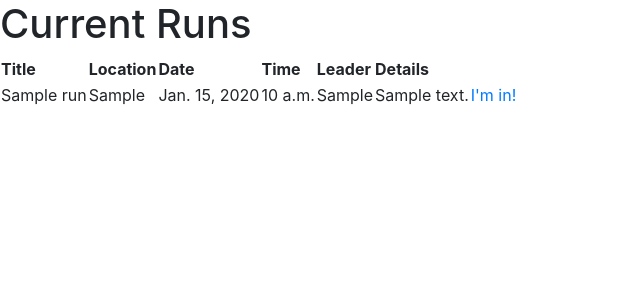
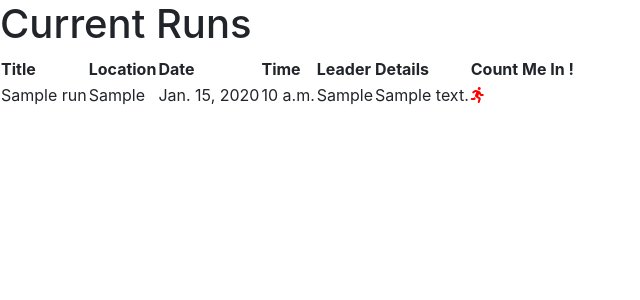
Before and after one commit to ccp84/c25k, a Django app: page /run/list in a window 1280 px wide. Shown: the part 56-356 px from the top of the page, without its empty margins (0-640 px from the left). Run offline with Django 3.2, Linux system fonts and the light colour scheme; a user stored in the database is signed in; tables that the repository leaves empty hold one stand-in row (values such as "Sample post").

Commit message:
html>add font awesome icon to run list

```diff
--- a/templates/base.html
+++ b/templates/base.html
@@ -5,6 +5,7 @@
 	<meta charset="UTF-8">
 	<meta http-equiv="X-UA-Compatible" content="IE=edge">
 	<meta name="viewport" content="width=device-width, initial-scale=1.0">
+	<link rel="stylesheet" href="https://cdnjs.cloudflare.com/ajax/libs/font-awesome/5.15.3/css/all.min.css">
 	<link rel="stylesheet" href="https://cdn.jsdelivr.net/npm/bootstrap@4.6.2/dist/css/bootstrap.min.css"
 		integrity="sha384-xOolHFLEh07PJGoPkLv1IbcEPTNtaed2xpHsD9ESMhqIYd0nLMwNLD69Npy4HI+N" crossorigin="anonymous">
 	<title>Document</title>
--- a/templates/register/run_list.html
+++ b/templates/register/run_list.html
@@ -11,6 +11,7 @@
             <th> Time </th>
             <th> Leader </th>
             <th> Details </th>
+            <th> Count Me In !</th>
         </tr>
         {% for run in run_list %}
         <tr>
@@ -20,7 +21,7 @@
             <td> {{ run.time }} </td>
             <td> {{ run.leader.first_name }} </td>
             <td> {{ run.details }} </td>
-            <td><a href="#">I'm in!</a></td>
+            <td><a href="#"><i style="color: red;" class="fas fa-running"></i></a></td>
             {% if request.user.groups.all.0.name == 'leader' %}
                 <td><a href="{% url 'run_update' run.id %}">Edit</a></td>
                 <td><a href="{% url 'run_delete' run.id %}">Delete</a></td>
```
